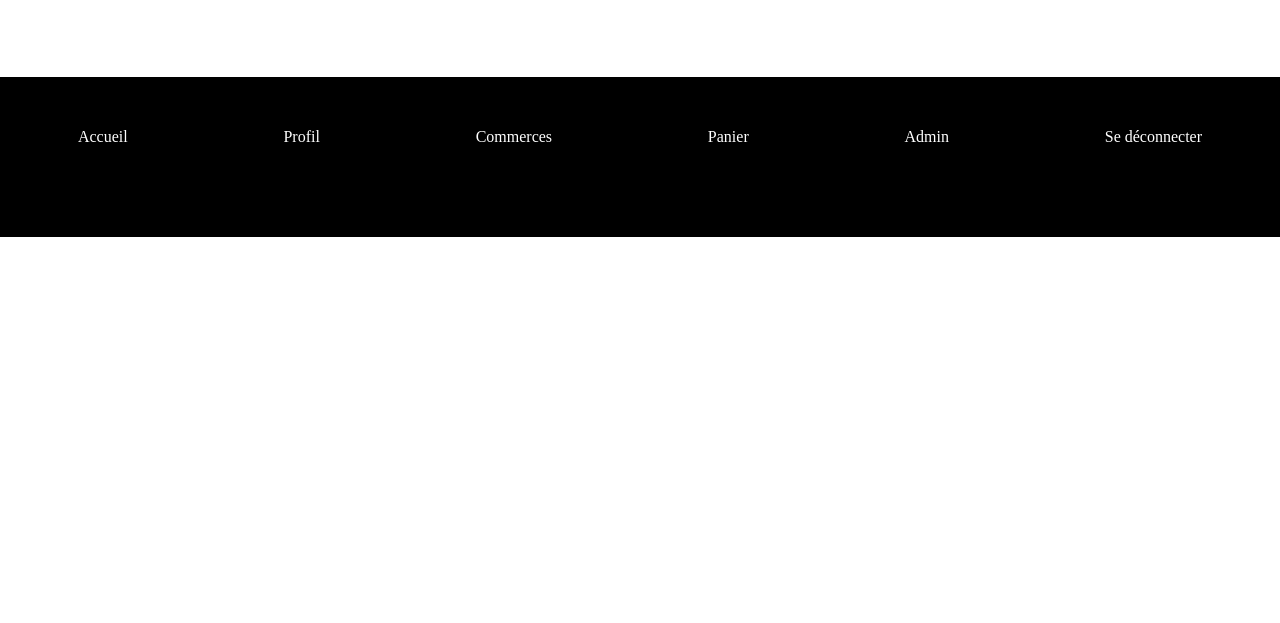
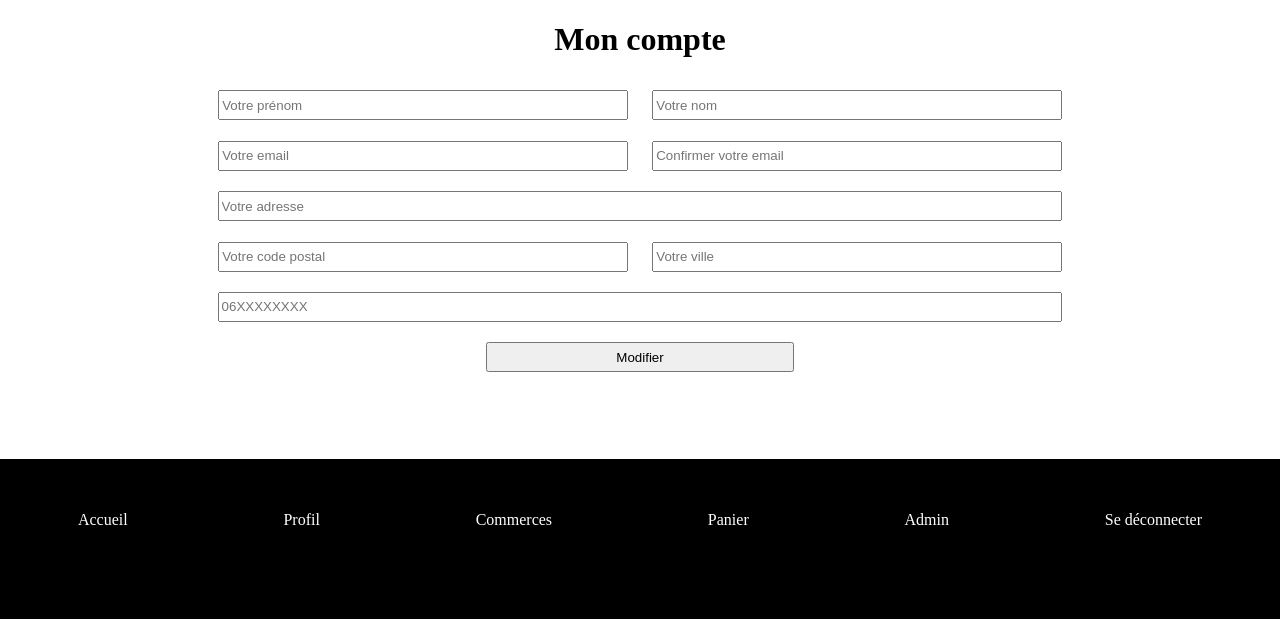
Before and after one commit to celine-emptoz-lacote/confinement, a PHP site: page /connexion.php in a window 1280 px wide. Shown: the part 80-703 px from the top of the page. Run offline with PHP 8.4, Linux system fonts and the light colour scheme.

Commit message:
creation de la page connexion

```diff
--- a/connexion.php
+++ b/connexion.php
@@ -18,7 +18,29 @@
         </nav>
     </header>
     <main>
+        <h1>Mon compte</h1>
+    <form action="" method="POST">
 
+            <div >
+                <input type="text" id="firstname" name="" placeholder="Votre prénom" required>
+                <input type="text" id="name" name="" placeholder="Votre nom" required>
+            </div>
+            <div>
+                <input type="email" id="email" name="" placeholder="Votre email" required>
+                <input type="email" id="confirmation_mail" placeholder="Confirmer votre email" name="" required>
+            </div>
+            <input type="text" id="address" name="" placeholder="Votre adresse" required>
+
+            <div>
+                <input type="number" id="code_postal" name="" placeholder="Votre code postal" required pattern="/^(([0-8][0-9])|(9[0-5]))[0-9]{3}$/">
+                <input type="text" id="ville" name="" placeholder="Votre ville" required>
+            </div>
+
+            <input type="tel" id="telephone" name="" placeholder="06XXXXXXXX">
+
+
+            <input type="submit" value="Modifier">
+        </form>
     </main>
 
     <footer>
```
Also changed, not shown: css/styles.css (line endings or trailing spaces).
